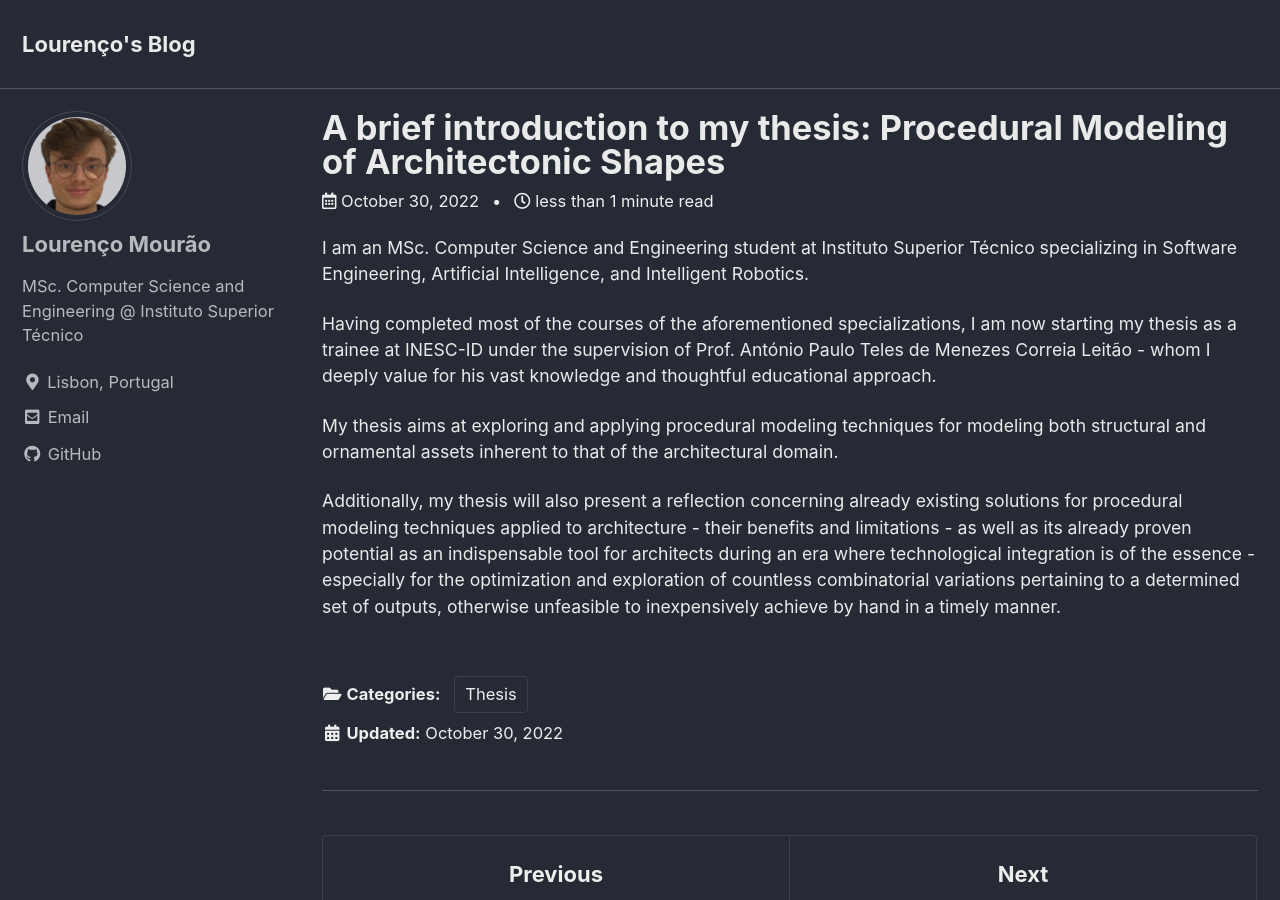
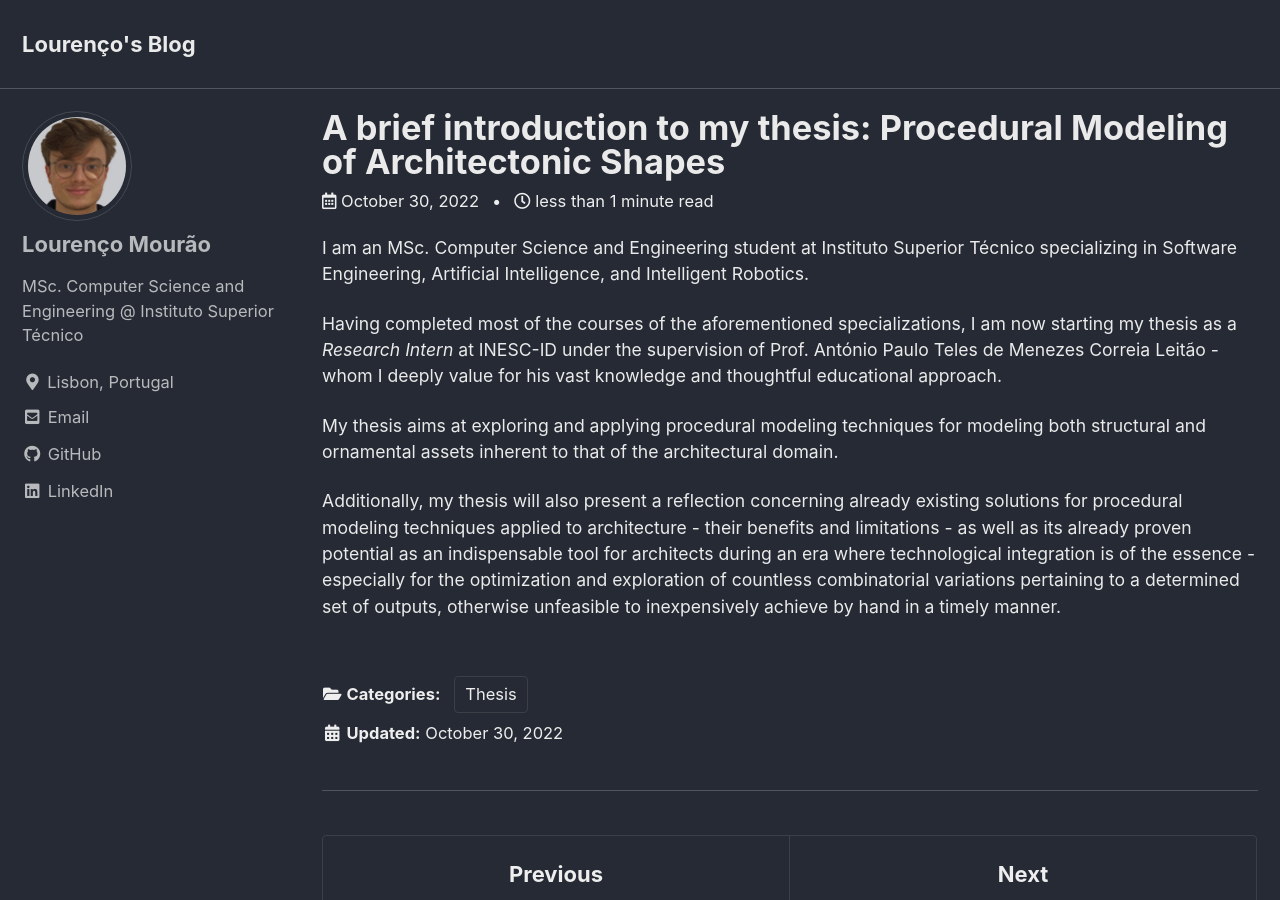
Before and after one commit to loumourao/loumourao.github.io, a Jekyll site: the page built from _posts/2022-10-30-thesis-intro.md, in a window 1280 px wide and 900 px high. Built offline with Jekyll 4.4.1, drawn with Linux system fonts in a browser that asks for light colours; cached includes are drawn as plain includes.

Commit message:
Small update to include LinkedIn

```diff
--- a/_data/authors.yml
+++ b/_data/authors.yml
@@ -10,6 +10,9 @@ Lourenco Mourao:
     - label: "GitHub"
       icon: "fab fa-fw fa-github"
       url: "https://github.com/loumourao"
+    - label: "LinkedIn"
+      icon: "fab fa-fw fa-linkedin"
+      url: "https://pt.linkedin.com/in/lourencomourao"
     # - label: "Website"
       # icon: "fas fa-fw fa-link"
       # url: "https://your-website.com"
--- a/_posts/2022-10-30-thesis-intro.md
+++ b/_posts/2022-10-30-thesis-intro.md
@@ -6,7 +6,7 @@ categories:
 
 I am an MSc. Computer Science and Engineering student at Instituto Superior Técnico specializing in Software Engineering, Artificial Intelligence, and Intelligent Robotics.
 
-Having completed most of the courses of the aforementioned specializations, I am now starting my thesis as a trainee at INESC-ID under the supervision of Prof. António Paulo Teles de Menezes Correia Leitão - whom I deeply value for his vast knowledge and thoughtful educational approach.
+Having completed most of the courses of the aforementioned specializations, I am now starting my thesis as a *Research Intern* at INESC-ID under the supervision of Prof. António Paulo Teles de Menezes Correia Leitão - whom I deeply value for his vast knowledge and thoughtful educational approach.
 
 My thesis aims at exploring and applying procedural modeling techniques for modeling both structural and ornamental assets inherent to that of the architectural domain.
 
```
Also changed, not shown: 7 other files.
